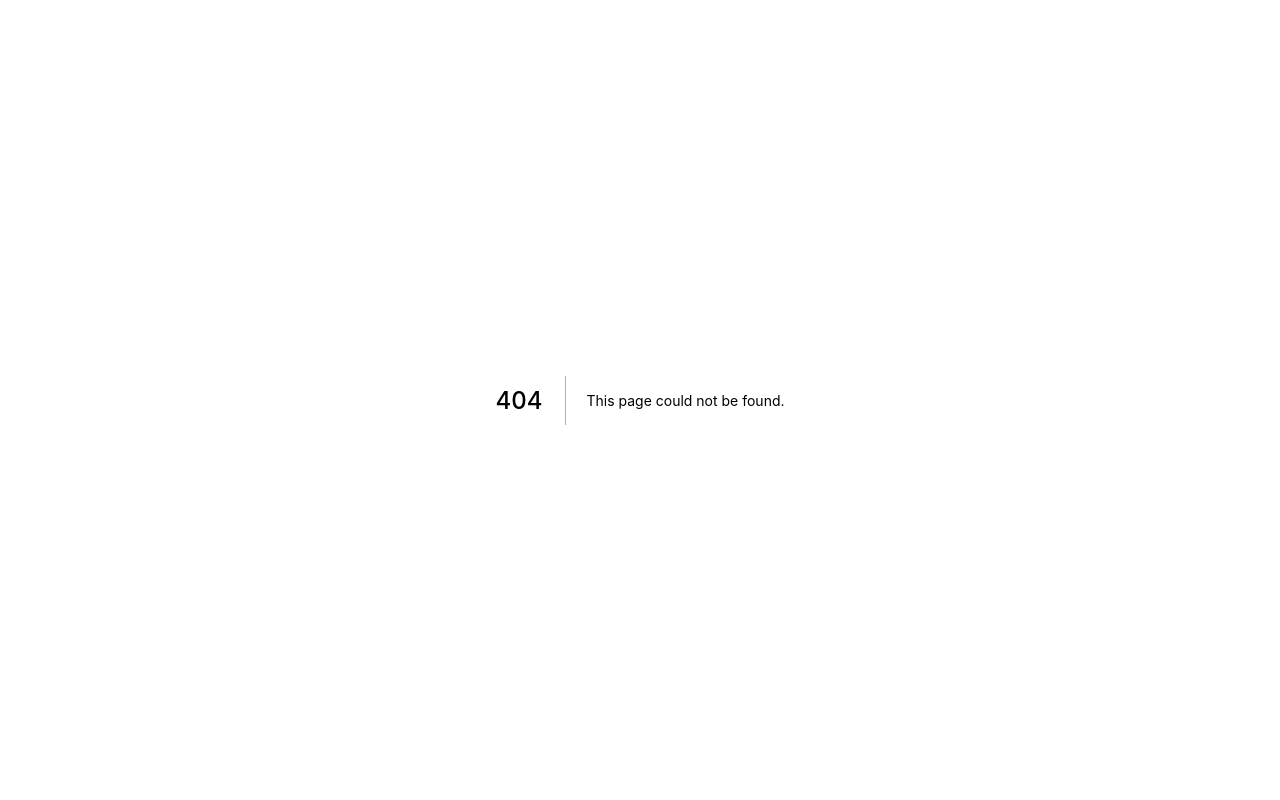
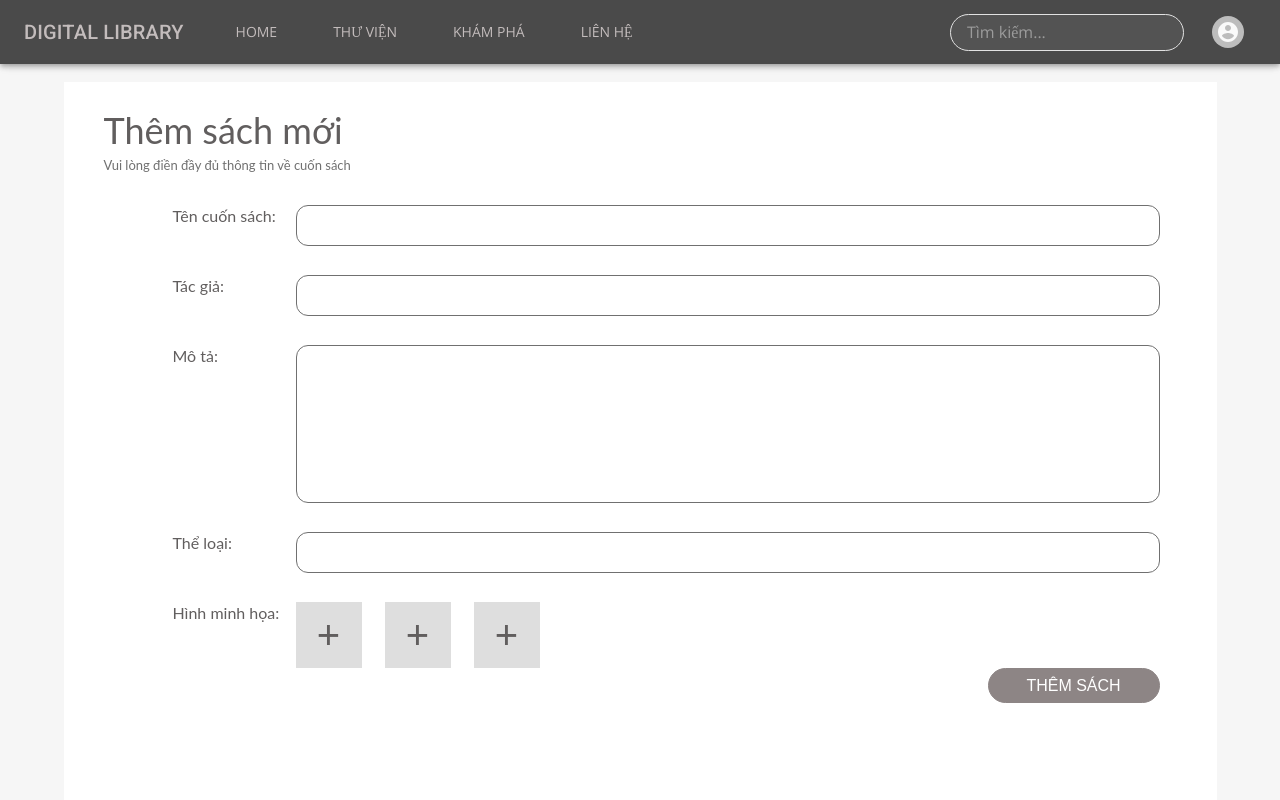
Before and after one commit to long-kim/digital-library, a Next.js app: page /addBook in a window 1280 px wide. Before the commit this address had no page. Shown: the top 800 px of the page. Built offline with nearby package versions, Linux system fonts and the light colour scheme; no server answers.

Commit message:
done add book

```diff
--- /dev/null
+++ b/pages/addBook.tsx
@@ -0,0 +1,152 @@
+import React from 'react';
+import { makeStyles, createStyles } from '@material-ui/core';
+import useFirebaseAuth from './hooks/useFirebaseAuth';
+import { firebaseConfig } from '../firebase/config';
+import Navbar from '../components/navbar/Navbar';
+
+const useStyles = makeStyles(() =>
+  createStyles({
+    addBook: {
+      height: '780px',
+      backgroundColor: '#f6f6f6',
+      display: 'flex',
+      justifyContent: 'center',
+      fontFamily: 'Lato',
+    },
+    addBookContent: {
+      backgroundColor: '#ffffff',
+      margin: '18px 63px 23px 63px',
+      width: '1153px',
+      height: '739px',
+    },
+    addBookTitle: {
+      color: '#615e5e',
+      fontSize: '36px',
+      margin: '23px 0 0 40px',
+    },
+    addBookSubTitle: {
+      color: '#707070',
+      fontSize: '13px',
+      marginLeft: '40px',
+    },
+    addBookInfo: {
+      margin: '30px 57px 0 109px',
+    },
+    addBookName: {
+      display: 'flex',
+      justifyContent: 'space-between',
+      marginBottom: '29px',
+    },
+    addBookAuthor: {
+      display: 'flex',
+      justifyContent: 'space-between',
+      marginBottom: '29px',
+    },
+    addBookDiscript: {
+      display: 'flex',
+      justifyContent: 'space-between',
+      marginBottom: '29px',
+    },
+    addBookGenre: {
+      display: 'flex',
+      justifyContent: 'space-between',
+      marginBottom: '29px',
+    },
+    addBookImage: {
+      display: 'flex',
+      justifyContent: 'space-between',
+    },
+    addBookInfoName: {
+      color: '#615e5e',
+      fontSize: '16px',
+    },
+    addBookImageInput: {
+      width: '66px',
+      height: '66px',
+      backgroundColor: '#dedede',
+      border: 'none',
+      color: '#615e5e',
+      fontSize: '40px',
+      marginRight: '23px',
+      cursor: 'pointer'
+    },
+    imageInput: {
+        width: '864px'
+    },
+    addBookInput: {
+      width: '864px',
+      height: '41px',
+      borderRadius: '12px',
+      border: 'solid 1px #707070',
+      backgroundColor: '#ffffff',
+      padding: '3px',
+    },
+    addBookInputDiscript: {
+      width: '864px',
+      height: '158px',
+      borderRadius: '12px',
+      border: 'solid 1px #707070',
+      backgroundColor: '#ffffff',
+      padding: '3px',
+    },
+    addBookBtn: {
+      width: '172px',
+      height: '35px',
+      borderRadius: '24px',
+      border: 'solid 1px #8d8585',
+      backgroundColor: '#8d8585',
+      color: '#ffffff',
+      fontSize: '16px',
+    },
+  }),
+);
+
+const AddBook: React.FC = () => {
+  const classes = useStyles();
+  const [user, _, handleLogout] = useFirebaseAuth(firebaseConfig);
+
+  return (
+    <div>
+      <Navbar page={'/'} user={user} handleLogout={handleLogout} />
+      <div className={classes.addBook}>
+        <div className={classes.addBookContent}>
+          <div className={classes.addBookTitle}>Thêm sách mới</div>
+          <div className={classes.addBookSubTitle}>
+            Vui lòng điền đầy đủ thông tin về cuốn sách
+          </div>
+          <div className={classes.addBookInfo}>
+            <div className={classes.addBookName}>
+              <div className={classes.addBookInfoName}>Tên cuốn sách:</div>
+              <input className={classes.addBookInput} />
+            </div>
+            <div className={classes.addBookAuthor}>
+              <div className={classes.addBookInfoName}>Tác giả:</div>
+              <input className={classes.addBookInput} />
+            </div>
+            <div className={classes.addBookDiscript}>
+              <div className={classes.addBookInfoName}>Mô tả:</div>
+              <input className={classes.addBookInputDiscript} />
+            </div>
+            <div className={classes.addBookGenre}>
+              <div className={classes.addBookInfoName}>Thể loại:</div>
+              <input className={classes.addBookInput} />
+            </div>
+            <div className={classes.addBookImage}>
+              <div className={classes.addBookInfoName}>Hình minh họa:</div>
+              <div className = {classes.imageInput}>
+                <button className={classes.addBookImageInput}>+</button>
+                <button className={classes.addBookImageInput}>+</button>
+                <button className={classes.addBookImageInput}>+</button>
+              </div>
+            </div>
+            <div style={{ float: 'right' }}>
+              <button className={classes.addBookBtn}>THÊM SÁCH</button>
+            </div>
+          </div>
+        </div>
+      </div>
+    </div>
+  );
+};
+
+export default AddBook;
```
